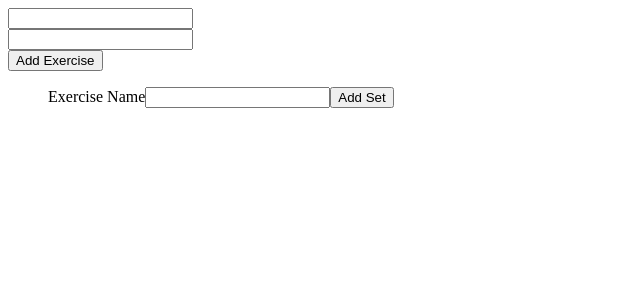
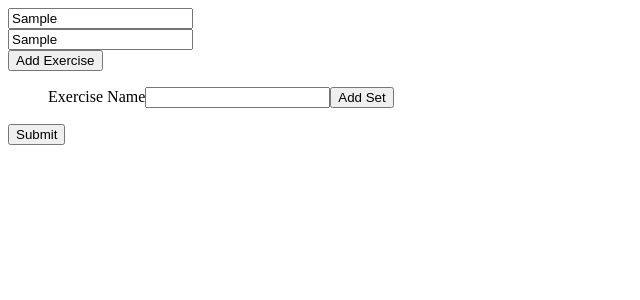
Before and after one commit to farron65/tren-den, a React app in the folder frontend/: page /create-workout in a window 1280 px wide. Both pictures are taken after typing "Sample", "Sample" into the empty fields and a click on the button "Add Exercise". Shown: the top 300 px of the page, without its empty margins (0-640 px from the left). Built offline with nearby package versions, Linux system fonts and the light colour scheme; the HTML template or start-up script is replaced by a standard one.

Commit message:
Add workout submission to backend
Transform workout state data to match API schema(remove ids)

Add POST request

```diff
--- a/frontend/src/components/WorkoutCreate.tsx
+++ b/frontend/src/components/WorkoutCreate.tsx
@@ -1,4 +1,5 @@
 import { useState } from "react";
+import { useNavigate } from "react-router-dom";
 
 interface Set {
     id: string
@@ -14,7 +15,6 @@ interface Exercise {
 
 
 interface Workout {
-    id: string
     workout_name: string,
     date: string,
     exercises: Exercise[]
@@ -23,11 +23,62 @@ interface Workout {
 export default function CreateWorkout() {
 
     const [workout, setWorkout] = useState<Workout>({
-        id: crypto.randomUUID(),
         workout_name: "",
         date: "",
         exercises: []
     });
+    const navigate = useNavigate();
+    const access_token = localStorage.getItem("access_token");
+
+    async function handleSubmit(e: React.FormEvent) {
+
+        e.preventDefault();
+
+        const url = "http://127.0.0.1:8000/workouts";
+        const dataToSend = {
+            workout_name: workout.workout_name,
+            date: workout.date,
+            exercises: workout.exercises.map((exercise) => ({
+                exercise_name: exercise.exercise_name,
+                sets: exercise.sets.map((set) => ({
+                    weight: set.weight,
+                    reps: set.reps
+                }))
+            }))
+        }
+
+        const requestOptions = {
+            method: "POST",
+            headers: {
+                "Authorization": `Bearer ${access_token}`,
+                "Content-Type": "application/json"
+                },
+            body: JSON.stringify(dataToSend)
+        }
+
+        try {
+            const response = await fetch(url, requestOptions);
+
+            if (!response.ok) {
+                throw new Error(`Response status: ${response.status}`);
+            }
+            const result = await response.json();
+            alert("Successfully created new workout");
+            console.log(result);
+
+            return (
+                navigate(`/workouts/${result.id}`)
+            );
+        }
+        catch (error) {
+            alert(error);
+        }
+    }
+
+    function ChangeWorkoutValues(field: "workout_name" | "date", value: string) {
+        const updatedWorkout = {...workout, [field]: value}
+        setWorkout(updatedWorkout);
+    }
 
     function ChangeSetValues(exerciseId: string, setId: string, field: "weight" | "reps", value: number) {
         const newSetValue = isNaN(value) ? "" : value;
@@ -60,7 +111,7 @@ export default function CreateWorkout() {
 
     const exercises = workout.exercises.map((exercise) => {
         return (
-            <div>
+            <div key={exercise.id}>
                 <label>Exercise Name</label>
                 <input type="text" onChange={(e) => ChangeExerciseName(exercise.id, e.target.value)} key={exercise.id} />
 
@@ -80,10 +131,10 @@ export default function CreateWorkout() {
     return (
         <>
         <div>
-            <input type="text" value={workout.workout_name}/>
+            <input onChange={(e) => ChangeWorkoutValues("workout_name", e.target.value)} type="text" value={workout.workout_name}/>
         </div>
         <div>
-            <input type="text" key={workout.id} value={workout.date}/>
+            <input onChange={(e) => ChangeWorkoutValues("date", e.target.value)} type="text" value={workout.date}/>
         </div>
         <div>
             <button onClick={AddExercise}>Add Exercise</button>
@@ -93,6 +144,7 @@ export default function CreateWorkout() {
                 {exercises}
             </ol>
         </div>
+        <button onClick={(e) => handleSubmit(e)}>Submit</button>
         </>
     )
 
--- a/frontend/src/components/WorkoutPage.tsx
+++ b/frontend/src/components/WorkoutPage.tsx
@@ -50,11 +50,15 @@ export default function WorkoutPage() {
                         Exercise Name: {exercise.exercise_name}
                     </h3>
                     {exercise.sets.map((set: any) => (
-                        <h4 key={set.id}>
-                            Weight: {set.weight}
+                        <div key={set.id}>
+                            <h4>
+                                Weight: {set.weight}
+                            </h4>
+                            <h4>
+                                Reps: {set.reps}
+                            </h4>
 
-                            Reps: {set.reps}
-                        </h4>
+                        </div>
                         ))}
                 </li>
             ))}
```
